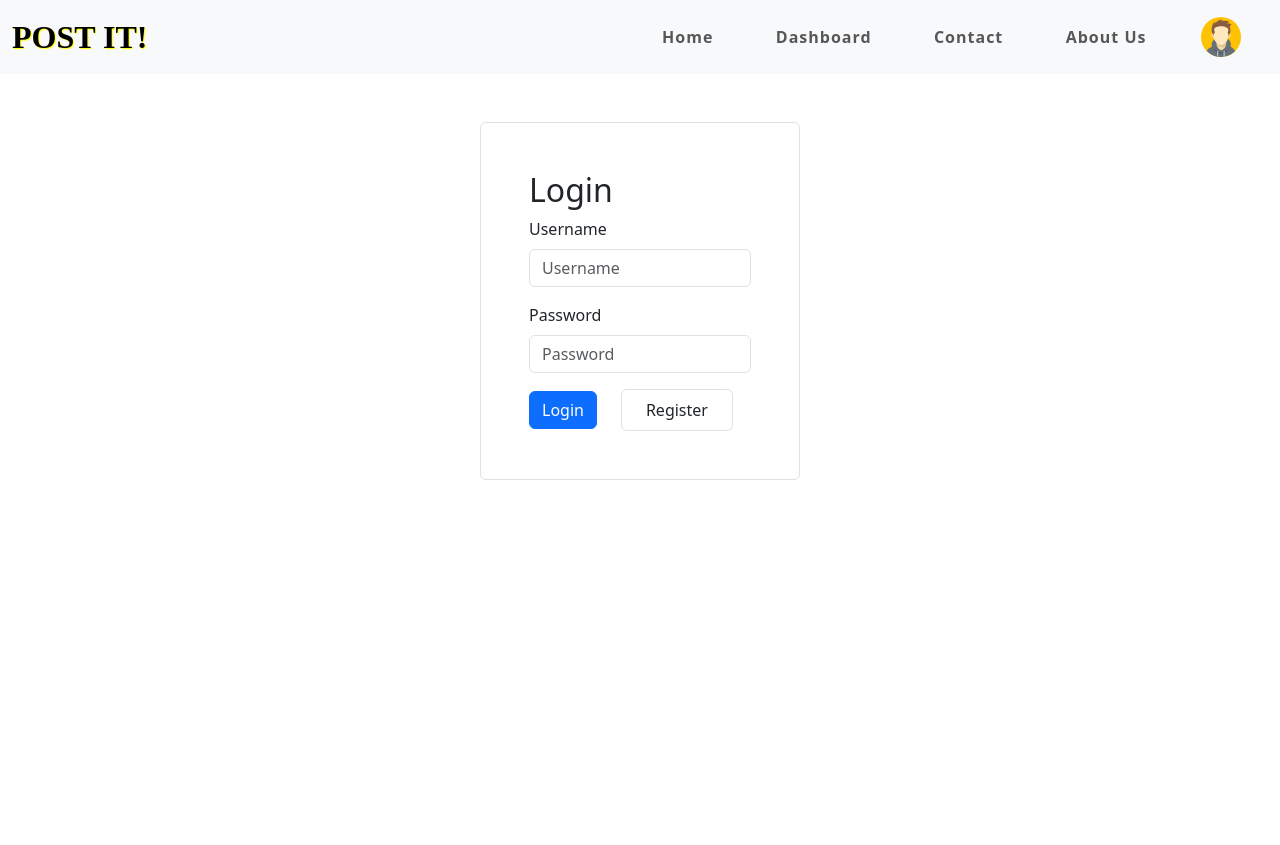
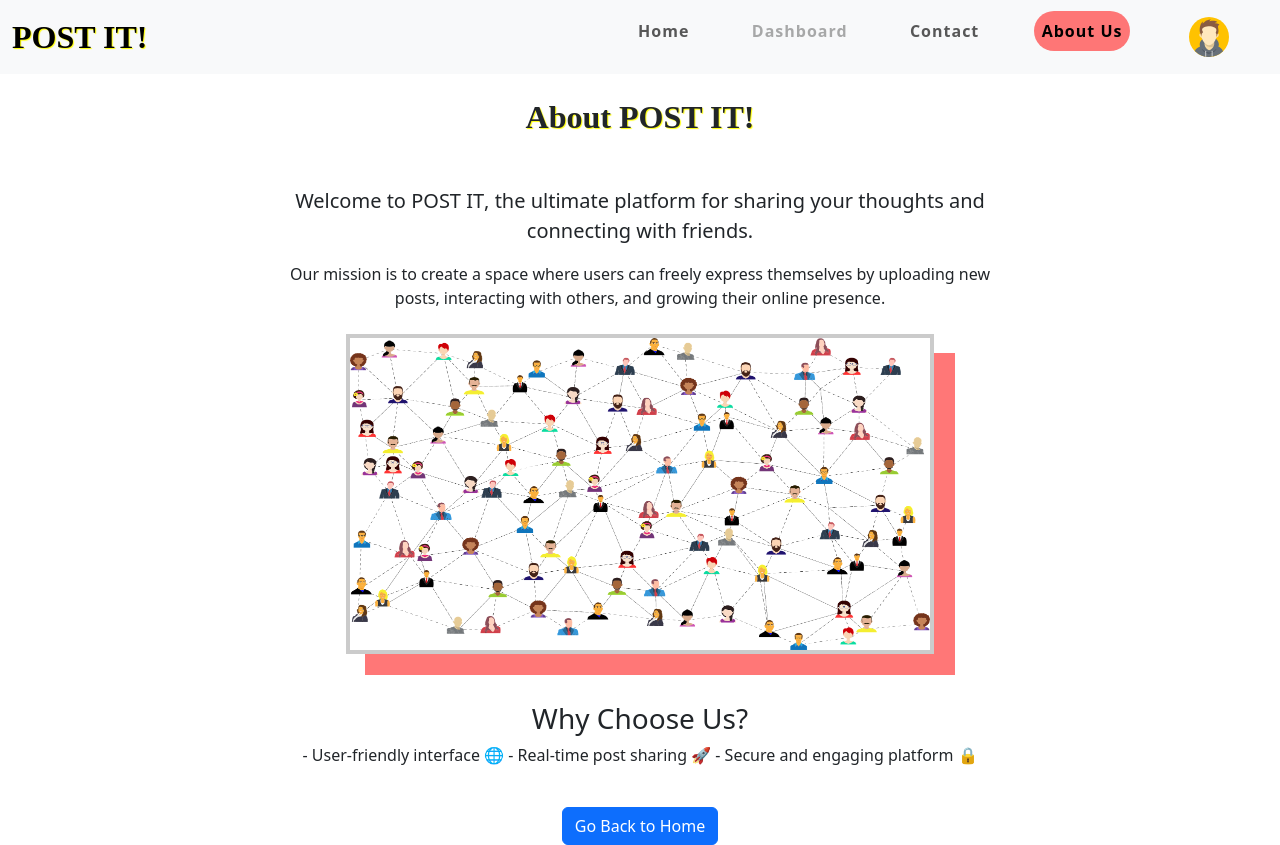
Before and after one commit to uday7223/social-media-clone, a React (Vite) app: page /about in a window 1280 px wide. Before the commit this address led to /login. Before the commit the page ends 800 px from the top, so only its background shows below. Built offline with nearby package versions, Linux system fonts and the light colour scheme.

Commit message:
fixed login and register toggling issue

```diff
--- a/src/App.jsx
+++ b/src/App.jsx
@@ -31,8 +31,9 @@ function App() {
     <div className="appGlobal">
       <Routes>
       <Route path="/" element={<LandingPage />} />
+      <Route path="/login" element={<Login />} />
         <Route path="/register" element={<Register />} />
-        <Route path="/login" element={<Login />} />
+
         {/* <Route path="/create-post" element={<CreatePost />} /> */}
         <Route path="/dashboard" element={<Dashboard />} />
         <Route path='/about' element={<About/>}/>
--- a/src/components/About.jsx
+++ b/src/components/About.jsx
@@ -13,7 +13,7 @@ const About = () => {
                             <div className="col-lg-8 text-center">
                                 <h1 className="logo">About POST IT!</h1>
                                 <p className="lead mt-3">
-                                    Welcome to <strong>SocialVibe</strong>, the ultimate platform for sharing your thoughts and connecting with friends.
+                                    Welcome to <strong>POST IT</strong>, the ultimate platform for sharing your thoughts and connecting with friends.
                                 </p>
                                 <p>
                                     Our mission is to create a space where users can freely express themselves by uploading new posts, interacting with others, and growing their online presence.
--- a/src/components/Register.jsx
+++ b/src/components/Register.jsx
@@ -8,25 +8,17 @@ export default function Register() {
   const [message, setMessage] = useState("");
   const navigate = useNavigate();
 
-
   const handleSubmit = async (e) => {
     e.preventDefault();
-
     try {
-      const response = await axios.post("http://localhost:5000/register", {
-        username,
-        password
-      });
-
+      const response = await axios.post("http://localhost:5000/register", { username, password });
       if (response.status === 201) {
         setMessage("User registered successfully!");
         setUsername("");
         setPassword("");
-        navigate('/login');
-
+        navigate("/login");
       }
     } catch (error) {
-      console.error("Error registering user:", error);
       setMessage(error.response?.data?.message || "Registration failed. Please try again.");
     }
   };
@@ -40,7 +32,6 @@ export default function Register() {
           <input
             type="text"
             className="form-control"
-            placeholder="Username"
             value={username}
             onChange={(e) => setUsername(e.target.value)}
             required
@@ -51,7 +42,6 @@ export default function Register() {
           <input
             type="password"
             className="form-control"
-            placeholder="Password"
             value={password}
             onChange={(e) => setPassword(e.target.value)}
             required
@@ -59,17 +49,14 @@ export default function Register() {
         </div>
         <button type="submit" className="btn btn-primary">Register</button>
         <button
-  type="button"
-  className="btn border ms-4 px-4 py-2"
-  onClick={(e) => {
-    e.preventDefault();
-    navigate("/login");
-  }}
->
-  Login
-</button>
+          type="button"
+          className="btn border ms-4 px-4 py-2"
+          onClick={() => navigate("/login")}
+        >
+          Login
+        </button>
       </form>
-      {message && <div className="mt-3" style={{color:"red"}}>{message}</div>}
+      {message && <div className="mt-3 text-danger">{message}</div>}
     </div>
   );
 }
--- a/src/components/TopHeader.jsx
+++ b/src/components/TopHeader.jsx
@@ -1,94 +1,81 @@
-import React, { useState } from 'react'
-import { Link, NavLink, useNavigate } from 'react-router-dom'
-import LogoutModal from './modals/LogoutModal';
-import ProfilePage from './profile/ProfilePage';
-import img6 from '../assets/profileImages/img6.svg'
+import React, { useState } from "react";
+import { Link, NavLink } from "react-router-dom";
+import ProfilePage from "./profile/ProfilePage";
+import img6 from "../assets/profileImages/img6.svg";
 
 const TopHeader = () => {
-
-    const [showProfileModal, SetshowProfileModal]=useState(false)
-    const user = JSON.parse(localStorage.getItem('currentUser'));
-
-
-
-
+  const [showProfileModal, SetshowProfileModal] = useState(false);
+  const user = JSON.parse(localStorage.getItem("currentUser"));
 
   return (
     <>
       <div className="topHeader">
         <div className="topHeader-con">
-                <nav className="navbar navbar-expand-lg navbar-light bg-light mb-4 ">
-                    <div className="container-fluid ">
-                        <Link className="navbar-brand logo" to="#">POST IT!</Link>
-                        <div className="collapse navbar-collapse header-fields">
+          <nav className="navbar navbar-expand-lg navbar-light bg-light mb-4">
+            <div className="container-fluid">
+              <Link className="navbar-brand logo" to="#">
+                POST IT!
+              </Link>
+              <button
+                className="navbar-toggler"
+                type="button"
+                data-bs-toggle="collapse"
+                data-bs-target="#navbarNav"
+                aria-controls="navbarNav"
+                aria-expanded="false"
+                aria-label="Toggle navigation"
+              >
+                <span className="navbar-toggler-icon"></span>
+              </button>
+              <div className="collapse navbar-collapse header-fields" id="navbarNav">
                 <ul className="navbar-nav ms-auto">
                   <li className="nav-item">
-                                    <NavLink
-                                        className={({ isActive }) => isActive ? "nav-link active" : "nav-link"}
-                                        to="/landingpage"
-                                    >
+                    <NavLink className="nav-link" to="/landingpage">
                       Home
                     </NavLink>
                   </li>
                   <li className="nav-item">
                     <NavLink
-                                        className={({ isActive }) => isActive ? "nav-link active" : "nav-link"}
+                      className="nav-link"
                       to="/dashboard"
-                                        // style={{ pointerEvents: user ? 'auto' : 'none', opacity: user ? 1 : 0.5 }}
-
+                      style={{ pointerEvents: user ? "auto" : "none", opacity: user ? 1 : 0.5 }}
                     >
                       Dashboard
                     </NavLink>
                   </li>
                   <li className="nav-item">
-                                    <NavLink
-                                        className={({ isActive }) => isActive ? "nav-link active" : "nav-link"}
-                                        to="/contact"
-                                    >
+                    <NavLink className="nav-link" to="/contact">
                       Contact
                     </NavLink>
                   </li>
                   <li className="nav-item">
-                                    <NavLink
-                                        className={({ isActive }) => isActive ? "nav-link active" : "nav-link"}
-                                        to="/about"
-                                    >
+                    <NavLink className="nav-link" to="/about">
                       About Us
                     </NavLink>
                   </li>
-
                   <li className="nav-item profileIcon">
-                                <NavLink
-                                        onClick={() => SetshowProfileModal((prev)=>!prev)}> <img src={img6} alt="" className='me-4'/>
-
-                           </NavLink>
-
-
-
+                    <button
+                      className="btn"
+                      onClick={() => SetshowProfileModal((prev) => !prev)}
+                      style={{ background: "none", border: "none" }}
+                    >
+                      <img src={img6} alt="Profile" className="me-4" />
+                    </button>
                   </li>
                 </ul>
-
               </div>
             </div>
           </nav>
         </div>
+      </div>
+      {showProfileModal && (
+        <ProfilePage
+          showProfileModal={showProfileModal}
+          SetshowProfileModal={SetshowProfileModal}
+        />
+      )}
+    </>
+  );
+};
 
-        </div>
-        <ProfilePage
-                                   showProfileModal={showProfileModal} SetshowProfileModal={SetshowProfileModal}
-                           />
-
-        </>
-
-
-
-
-
-
-
-
-
-    )
-}
-
-export default TopHeader
+export default TopHeader;
--- a/src/styles/styles.scss
+++ b/src/styles/styles.scss
@@ -1,4 +1,5 @@
 // $primary-color: #007bff;
+$boxshadow1 : 0px 0px 15px 1px black;
 
 body {
 //   background-color: $primary-color;
@@ -104,15 +105,7 @@ body {
   cursor: pointer;
 }
 
-.profile-page .card {
-  max-width: 100%;
-  margin: 0 auto;
-  position: absolute;
-  top: 10px;
-  right: 5%;
-  z-index: 1001 !important;
 
-}
 
 .modal-backdrop {
   position: fixed;
@@ -227,6 +220,22 @@ body {
 
 }
 
+.profile-page .card {
+  max-width: 100%;
+  margin: 0 auto;
+  position: absolute;
+  top: 10px;
+  right: 5%;
+  z-index: 1001 !important;
+
+  img{
+    width: 8rem;
+    height: 8rem;
+    box-shadow: $boxshadow1;
+  }
+
+}
+
 .topHeader{
   // position: sticky;
   // top: 0px;
@@ -241,7 +250,7 @@ body {
                   padding: 0.2rem;
                   // font-size: large;
                   font-weight: 600;
-                  // height: 8%;
+                  height: 8%;
                   text-align: center;
                   text-wrap: wrap;
                   transition: all 0.3s ease;
```
Lines whose indentation alone changed are shown as unchanged.
